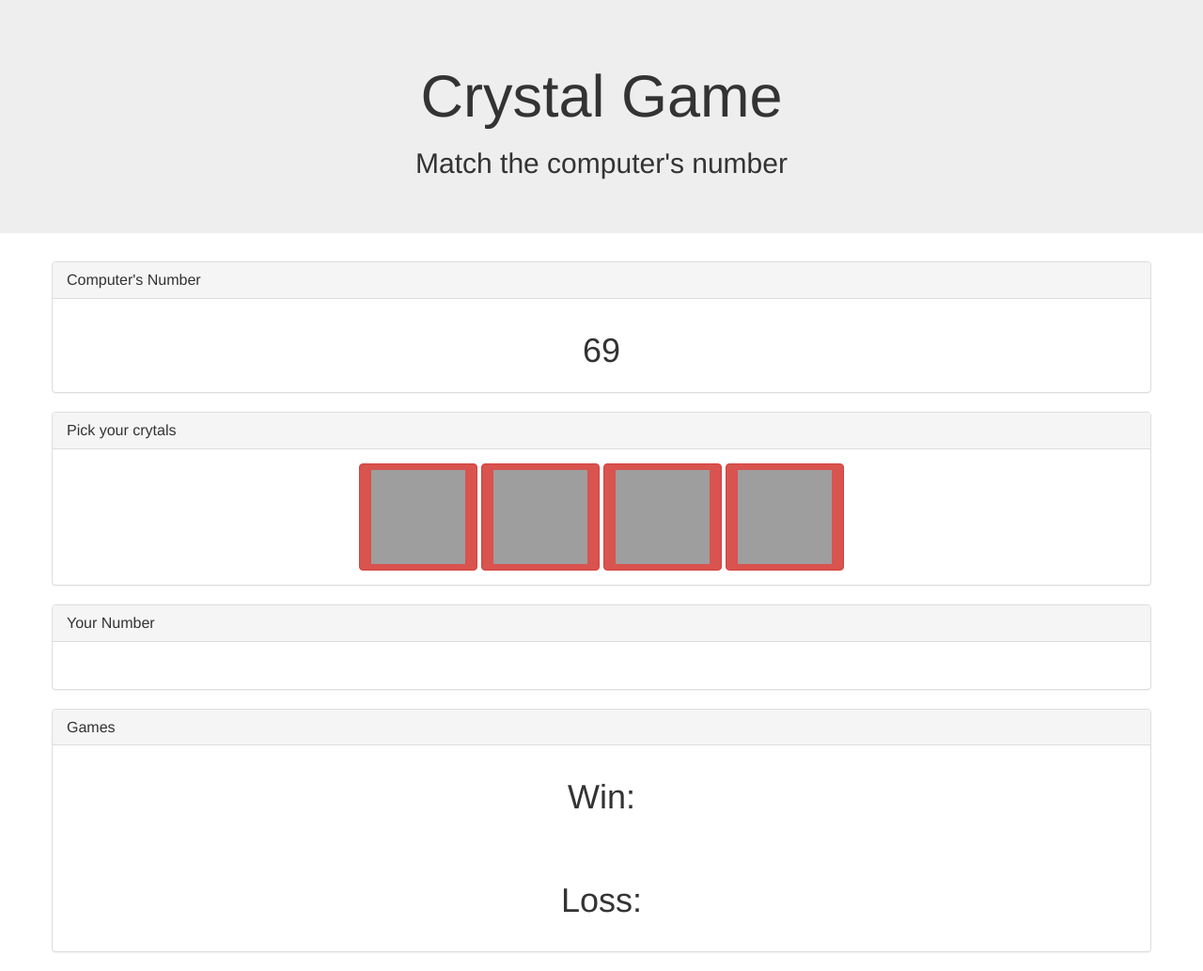
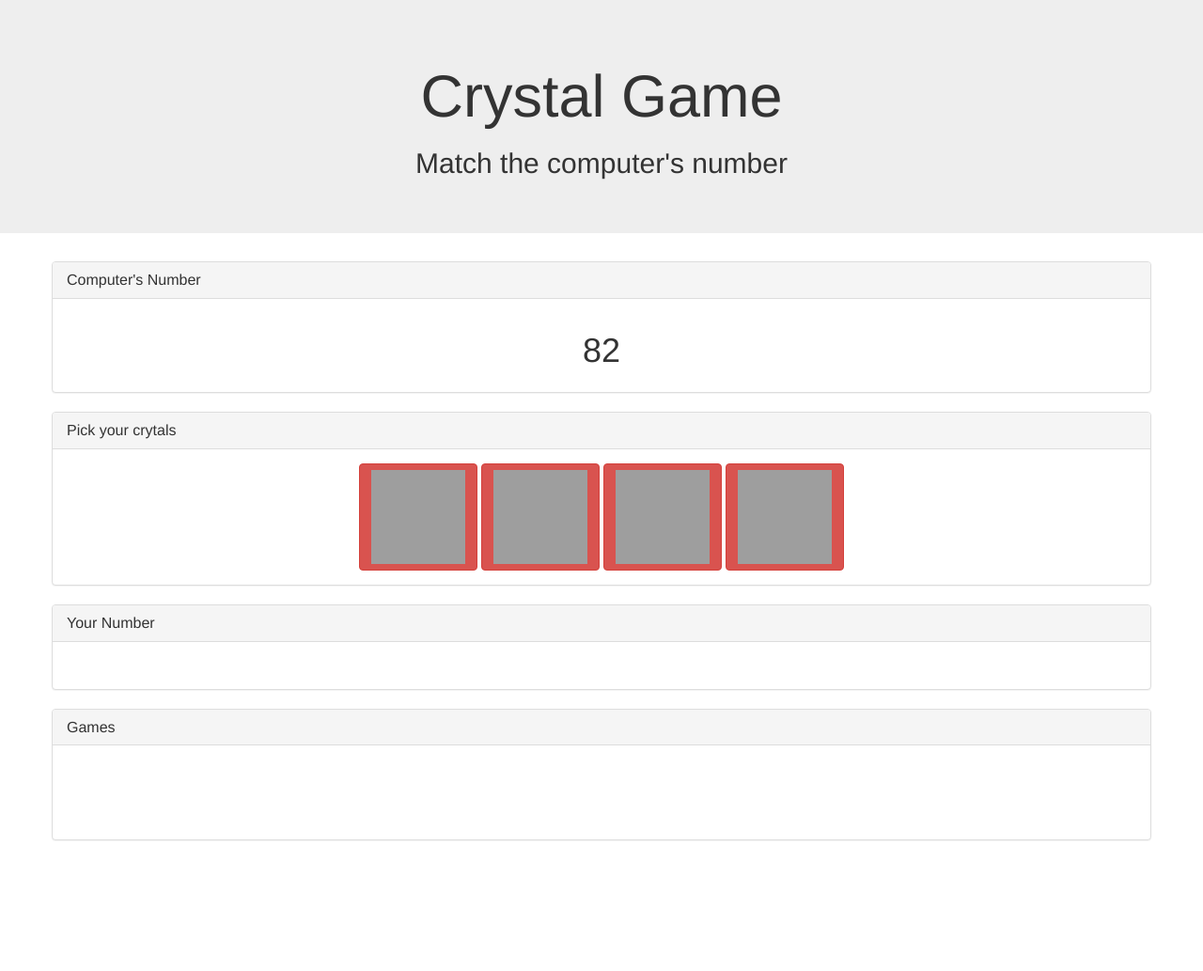
Before and after one commit to kmsemo1/week-4-game, a plain HTML site: page index.html in a window 1280 px wide. Shown: the whole page at 94% size. After the commit the page ends 914 px from the top, so only its background shows below. Drawn offline with nearby package versions, Linux system fonts and the light colour scheme; grey boxes are pictures that could not be loaded.

Commit message:
added and comment out if loops for win/loss totals. still need to fix loops

```diff
--- a/index.html
+++ b/index.html
@@ -58,12 +58,10 @@
               <h3 class="panel-title">Games</h3>
             </div>
             <div class="panel-body text-center">
-              <h1>Win: </h1>
-              <h2 id="Win"></h2>
+              <h1 id="Win"></h1>
             </div>
             <div class="panel-body text-center">
-                <h1>Loss: </h1>
-                <h2 id="Loss"></h2>
+                <h1 id="Loss"></h1>
               </div>
           </div>
         </div>
--- a/javascript/game.js
+++ b/javascript/game.js
@@ -1,10 +1,13 @@
 // VARIABLES
+// user total
+var total = 0;
 
 
-// add total array
-// display total
-var total = 0;
-
+//generate #computer-pick number
+var compNumber = Math.floor((Math.random() * 120) + 19);
+console.log(compNumber);
+//display #computer-pick number
+$("#computer-pick").html(compNumber);
 
 // generate a random number for #button-1
 var btnOne = Math.floor((Math.random() * 12) + 1);
@@ -25,12 +28,10 @@ console.log(btnFour);
 //====================================================================================================
 // START OF GAME GENERATE A NUMBER FOR COMPUTER'S PICK
 $(document).ready(function () {
-    //generate #computer-pick number
-    var compNumber = Math.floor((Math.random() * 120) + 19);
-    console.log(compNumber);
-    //display #computer-pick number
-    $("#computer-pick").html(compNumber);
-
+    // win total
+    var win = 0;
+    // loss total
+    var loss = 0;
     //====================================================================================================
     // START OF GAME GENERATE A NUMBER FOR ALL 4 CRYSTALS
 
@@ -40,10 +41,10 @@ $(document).ready(function () {
         // add increment result of btnOne into total
         // add the generated number to #result
         total += btnOne;
-
         //display total
         $("#result").html(total);
         console.log(total);
+
     });
 
     // when #button-2 is clicked
@@ -53,6 +54,8 @@ $(document).ready(function () {
         //display total
         $("#result").html(total);
         console.log(total);
+
+
     });
 
     // when #button-3 is clicked
@@ -62,6 +65,7 @@ $(document).ready(function () {
         //display total
         $("#result").html(total);
         console.log(total);
+
     });
 
     // when #button-4 is clicked
@@ -71,27 +75,39 @@ $(document).ready(function () {
         //display total
         $("#result").html(total);
         console.log(total);
+
     });
+
+
 });
 //====================================================================================================
 //END OF GAME
 
+/*
+    // if #result === #computer-pic
+    if (total === compNumber) {
+        // add +1 to total wins
+        win++;
+        // display number of wins
+        $("#Win").html("Wins: " + win);
+        // restart user total and compNumber
+    };
 
-// if #result === #computer-pic
-if (total === compNumber) {
-    // variable for wins
-
-    // add +1 to total wins
-
-// display "you won" message
-// restart counter for #result
-}
+    // else if #result > #computer-pick
+    if (total < compNumber) {
+        // add +1 to total loss
+        loss++;
+        // display number of  losses
+        $("#Loss").html("Loss: " + loss);
+        // restart user total and compNumber
+    };
+*/
 
 
 
-// else if #result > #computer-pick
-// add +1 to total loss
-// display "you lose" message
-// restart counter for #result
+
+
+
+
 
 //reset using .empty()
```
